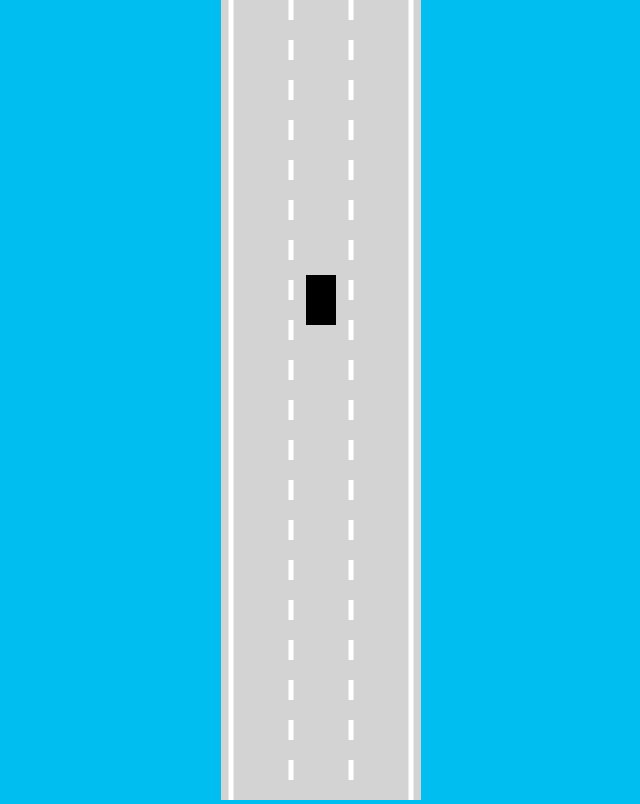
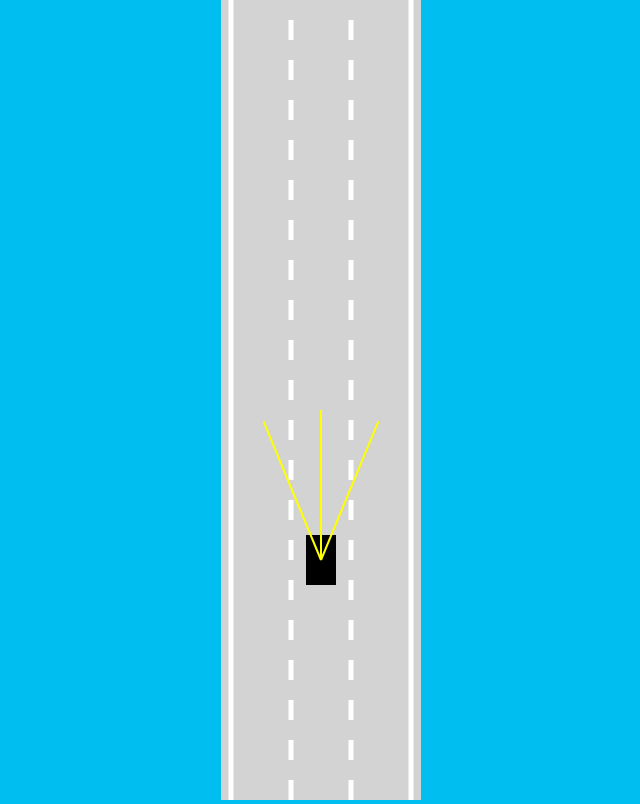
Before and after one commit to chernandez83/SelfDrivingCarJS, a plain HTML site: page index.html in a window 1280 px wide. Shown: the whole page, without its empty margins (319-959 px from the left). Drawn offline with Linux system fonts and the light colour scheme.

Commit message:
Add sensors

```diff
--- a/car.js
+++ b/car.js
@@ -11,6 +11,7 @@ class Car {
         this.friction = 0.05;
         this.angle = 0;
 
+        this.sensor = new Sensor(this);
         this.controls = new Controls();
     };
 
@@ -30,10 +31,13 @@ class Car {
         );
         ctx.fill();
         ctx.restore()
+
+        this.sensor.draw(ctx);
     };
 
-    update() {
+    update(roadBorders) {
         this.#move();
+        this.sensor.update(roadBorders);
     }
 
     #move() {
--- a/index.html
+++ b/index.html
@@ -7,6 +7,7 @@
     <body>
          <canvas id="myCanvas"></canvas>
          <script src="utils.js"></script>
+         <script src="sensor.js"></script>
          <script src="road.js"></script>
          <script src="controls.js"></script>
          <script src="car.js"></script>
--- a/main.js
+++ b/main.js
@@ -3,18 +3,23 @@ canvas.width = 200;
 
 const ctx = canvas.getContext('2d');
 const road = new Road(canvas.width/2, canvas.width*0.9);
-const car = new Car(100, 300, 30, 50);
-car.draw(ctx);
+const car = new Car(road.getLaneCenter(1), 300, 30, 50);
+//car.draw(ctx);
 
 animate();
 
 function animate() {
     canvas.height = window.innerHeight;
 
+    ctx.save();
+    ctx.translate(0, -car.y + canvas.height * 0.7);
+
     road.draw(ctx);
 
-    car.update();
+    car.update(road.borders);
     car.draw(ctx);
+
+    ctx.restore();
 
     requestAnimationFrame(animate);
 }
--- a/road.js
+++ b/road.js
@@ -10,13 +10,27 @@ class Road {
         const infinity = 1000000;
         this.top = -infinity;
         this.bottom = infinity;
+
+        const topLeft = {x: this.left, y: this.top};
+        const topRight = {x: this.right, y: this.top};
+        const bottomLeft = {x: this.left, y: this.bottom};
+        const bottomRight = {x: this.right, y: this.bottom};
+        this.borders = [
+            [topLeft, bottomLeft],
+            [topRight, bottomRight]
+        ];
     };
+
+    getLaneCenter(laneIndex=0) {
+        const laneWidth = this.width / this.lanes;
+        return this.left + laneWidth/2 + Math.min(laneIndex, this.lanes - 1) * laneWidth;
+    }
 
     draw(ctx) {
         ctx.lineWidth = 5;
         ctx.strokeStyle = 'white';
 
-        for(let i = 0; i <= this.lanes; i++) {
+        for(let i = 1; i <= this.lanes - 1; i++) {
             const x = lerp(
                 this.left,
                 this.right,
@@ -35,6 +49,14 @@ class Road {
             ctx.stroke();
         }
 
+        ctx.setLineDash([]);
+        this.borders.forEach((border) => {
+            ctx.beginPath();
+            ctx.moveTo(border[0].x, border[0].y);
+            ctx.lineTo(border[1].x, border[1].y);
+            ctx.stroke();
+        });
+
         /*ctx.beginPath();
         ctx.moveTo(this.left, this.top);
         ctx.lineTo(this.left, this.bottom);
--- /dev/null
+++ b/sensor.js
@@ -0,0 +1,100 @@
+class Sensor {
+    constructor(car) {
+        this.car = car;
+        this.rayCount = 3;
+        this.rayLength = 150;
+        this.raySpread = Math.PI / 4;
+
+        this.rays = [];
+        this.readings = [];
+    }
+
+    update(roadBorders) {
+        this.#castRays();
+        this.readings = [];
+        for(let i = 0; i < this.rays.length; i++) {
+            this.readings.push(
+                this.#getReading(this.rays[i], roadBorders)
+            );
+        }
+    }
+
+    #castRays() {
+        this.rays = [];
+        for(let i = 0; i < this.rayCount; i++) {
+            const rayAngle = lerp(
+                this.raySpread / 2,
+                -this.raySpread / 2,
+                this.rayCount == 1 ? 0.5 : i / (this.rayCount - 1)
+                //i / (this.rayCount - 1)
+            ) + this.car.angle;
+
+            const start = {x: this.car.x, y: this.car.y};
+            const end = {x: this.car.x - Math.sin(rayAngle) * this.rayLength,
+                         y: this.car.y - Math.cos(rayAngle) * this.rayLength};
+            this.rays.push([start, end]);
+        }
+    }
+
+    #getReading(ray, roadBorders) {
+        let touches = [];
+
+        for(let i = 0; i < roadBorders.length; i++) {
+            const touch = getIntersection(
+                ray[0],
+                ray[1],
+                roadBorders[i][0],
+                roadBorders[i][1]
+            );
+            if (touch) {
+                touches.push(touch);
+            }
+        }
+
+        if (touches.length == 0) {
+            return null;
+        } else {
+            const offsets = touches.map(e => e.offset);
+            const minOffset = Math.min(...offsets);
+
+            return touches.find(e => e.offset == minOffset);
+        }
+    }
+
+    draw(ctx) {
+        for(let i = 0; i < this.rayCount; i++) {
+            let end = this.rays[i][1];
+            if (this.readings[i]) {
+                end = this.readings[i];
+            }
+
+            ctx.beginPath();
+            ctx.lineWidth = 2;
+            ctx.strokeStyle = 'yellow';
+            ctx.moveTo(
+                this.rays[i][0].x,
+                this.rays[i][0].y
+            );
+            ctx.lineTo(
+                end.x,
+                end.y
+                //this.rays[i][1].x,
+                //this.rays[i][1].y
+            );
+            ctx.stroke();
+
+            ctx.beginPath();
+            ctx.lineWidth = 2;
+            ctx.strokeStyle = 'black';
+            ctx.moveTo(
+                this.rays[i][1].x,
+                this.rays[i][1].y
+            );
+            ctx.lineTo(
+                end.x,
+                end.y
+            );
+            ctx.stroke();
+        }
+    }
+}
--- a/utils.js
+++ b/utils.js
@@ -1,3 +1,24 @@
 function lerp(A, B, t) {
     return A + (B-A) * t;
 }
+
+function getIntersection(A, B, C, D) {
+    const tTop = (D.x - C.x) * (A.y - C.y) - (D.y - C.y) * (A.x - C.x);
+    const uTop = (C.y - A.y) * (A.x - B.x) - (C.x - A.x) * (A.y - B.y);
+    const bottom = (D.y - C.y) * (B.x - A.x) - (D.x - C.x) * (B.y - A.y);
+
+    if (bottom != 0) {
+        const t = tTop / bottom;
+        const u = uTop / bottom;
+
+        if (t >= 0 && t <=1 && u >= 0 && u <= 1) {
+            return {
+                x: lerp(A.x, B.x, t),
+                y: lerp(A.y, B.y, t),
+                offset: t
+            };
+        }
+    }
+
+    return null;
+}
```
